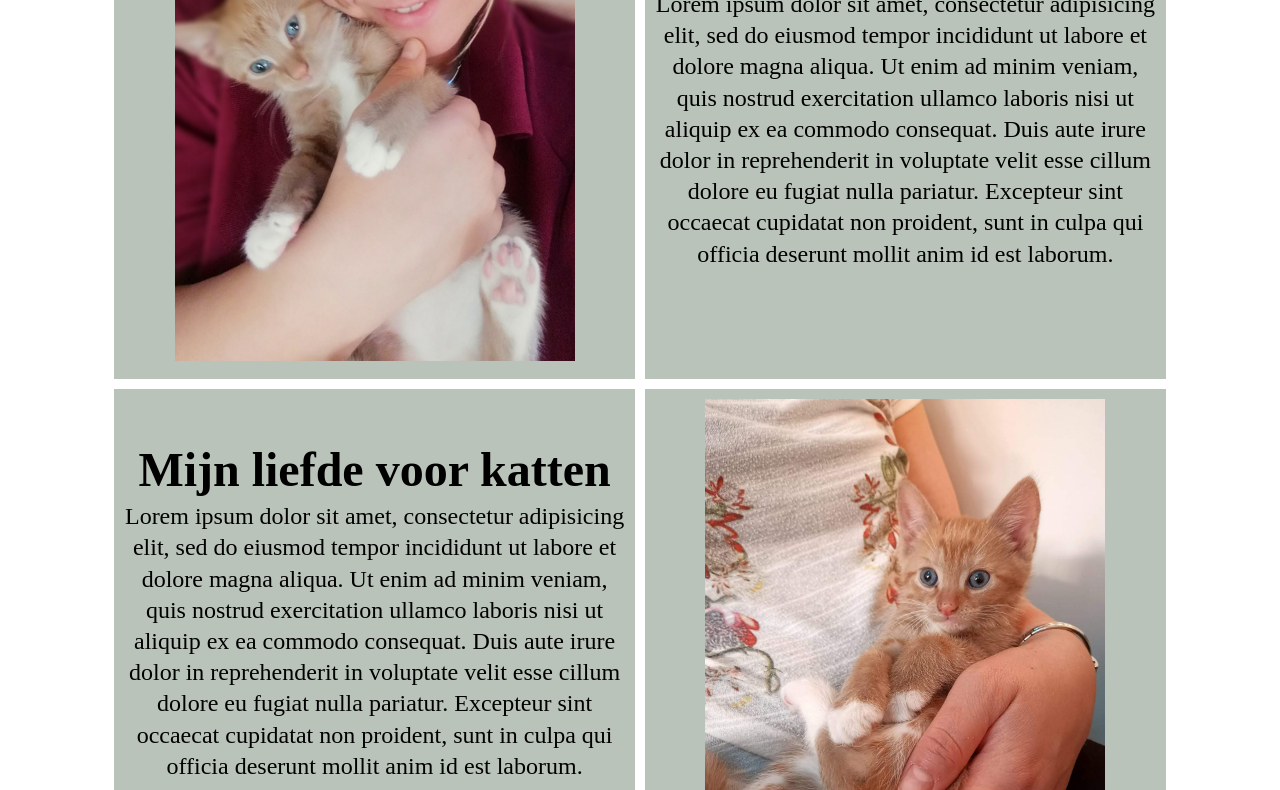
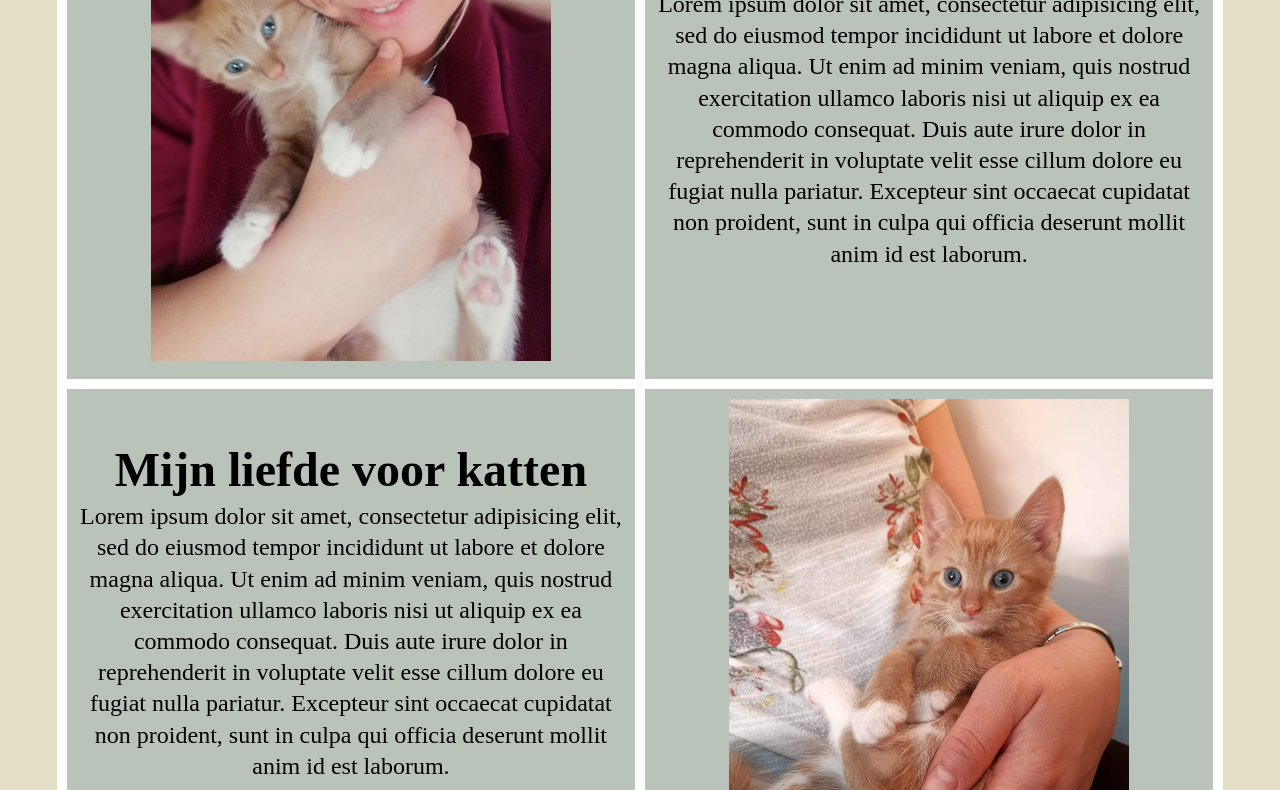
Before and after one commit to Betty777JB/opdracht1html, a plain HTML site: page index.html in a window 1280 px wide. Shown: the part 275-1065 px from the top of the page. Drawn offline with Linux system fonts and the light colour scheme.

Commit message:
25-03-2021

```diff
--- a/css/styles.css
+++ b/css/styles.css
@@ -38,7 +38,7 @@ margin: auto;
     background-color: #b9c3b9;
 }
 .empty-lft, .empty-rht {
-    background-color: white;
+    background-color: #e2dfc4;
 }
 .hero-one, .hero-two {
     font-size: 24px;
@@ -85,13 +85,10 @@ margin: auto;
 
 .empty-rht {
     grid-area: empty-rht;
-    background-color: white;
-
 }
 
 .empty-lft {
     grid-area: empty-lft;
-    background-color: white;
 }
 
 .hero-one {
@@ -130,7 +127,7 @@ margin: auto;
             'empty-lft hero-two empty-rht'
             'empty-lft intro-two empty-rht'
             'footer footer footer';
-        grid-template-columns: 1fr 4fr 1fr;
+        grid-template-columns: 1fr 10fr 1fr;
         grid-template-rows: 0.1fr 1fr 1fr 1fr 1fr 1fr;
     }
 }
@@ -142,7 +139,7 @@ margin: auto;
             'empty-lft hero-one intro-one empty-rht'
             'empty-lft intro-two hero-two empty-rht'
             'footer footer footer footer ';
-        grid-template-columns: 1fr 5fr 5fr 1fr;
+        grid-template-columns: 1fr 10fr 10fr 1fr;
         grid-template-rows:  0.7fr 4fr 4f 2fr;
     }
 }
```
Also changed, not shown: index.html (+1 -0 lines).
